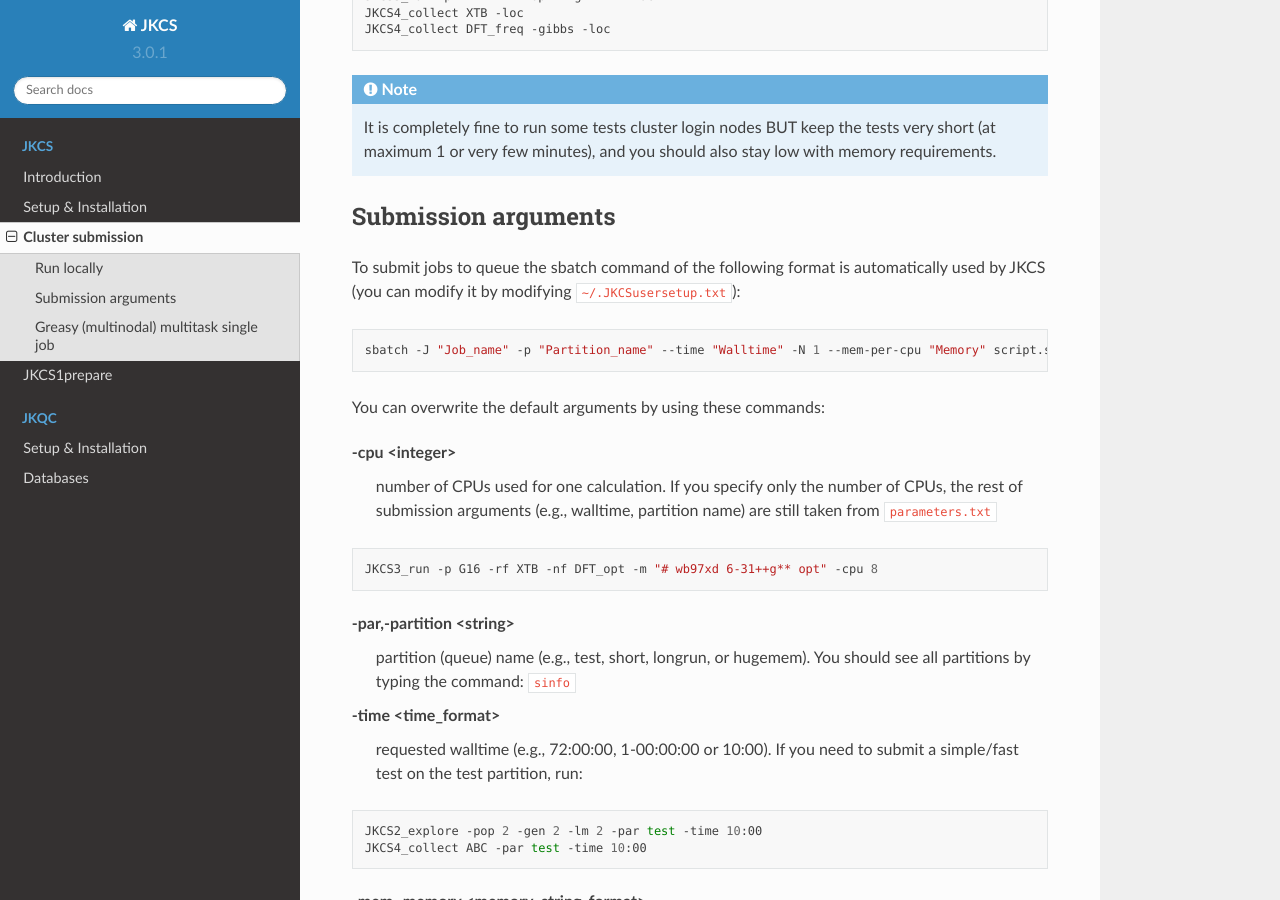
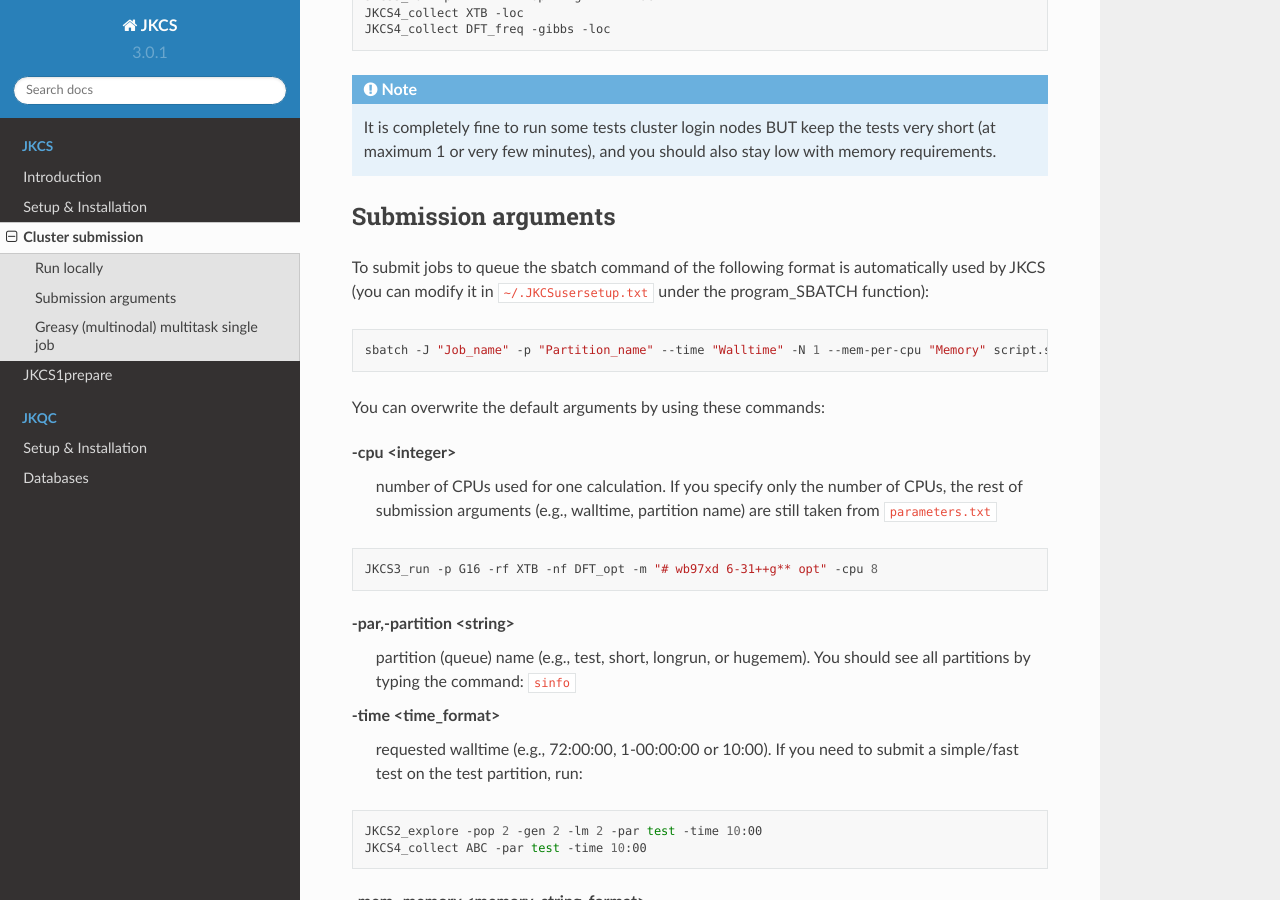
Before and after one commit to kubeckaj/JKCS.py-Manual, a Sphinx documentation site: the page built from docs/source/ClusterSubmission.rst, in a window 1280 px wide and 900 px high, scrolled down 658 px. Built offline with Sphinx 7.4.7 and the Read the Docs theme 2.0.0, drawn with Linux system fonts in a browser that asks for light colours.

Commit message:
Update ClusterSubmission.rst

```diff
--- a/docs/source/ClusterSubmission.rst
+++ b/docs/source/ClusterSubmission.rst
@@ -27,7 +27,7 @@ If you want to also run JKCS2-4 on your local computer and not submit any jobs,
 Submission arguments
 --------------------
 
-To submit jobs to queue the sbatch command of the following format is automatically used by JKCS (you can modify it by modifying ``~/.JKCSusersetup.txt``):
+To submit jobs to queue the sbatch command of the following format is automatically used by JKCS (you can modify it in ``~/.JKCSusersetup.txt`` under the program_SBATCH function):
 
 .. code:: bash
 
```
